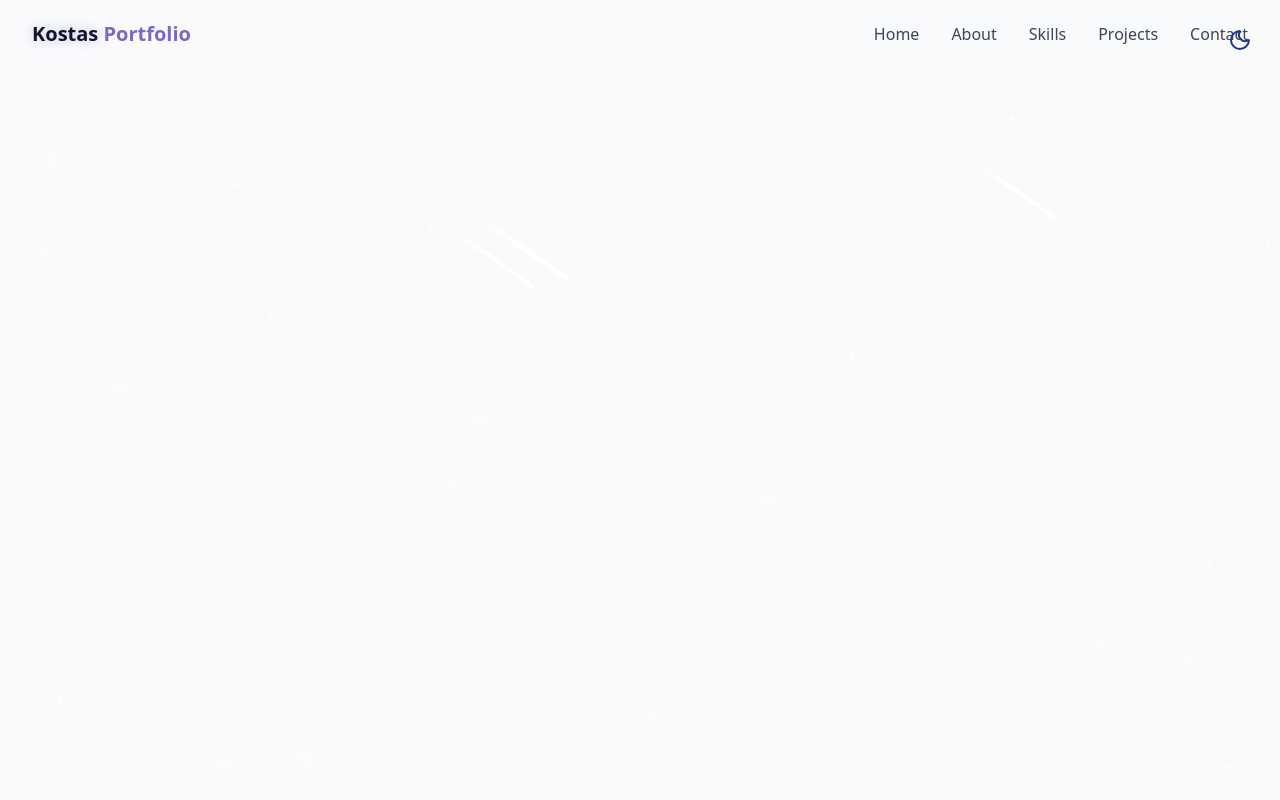
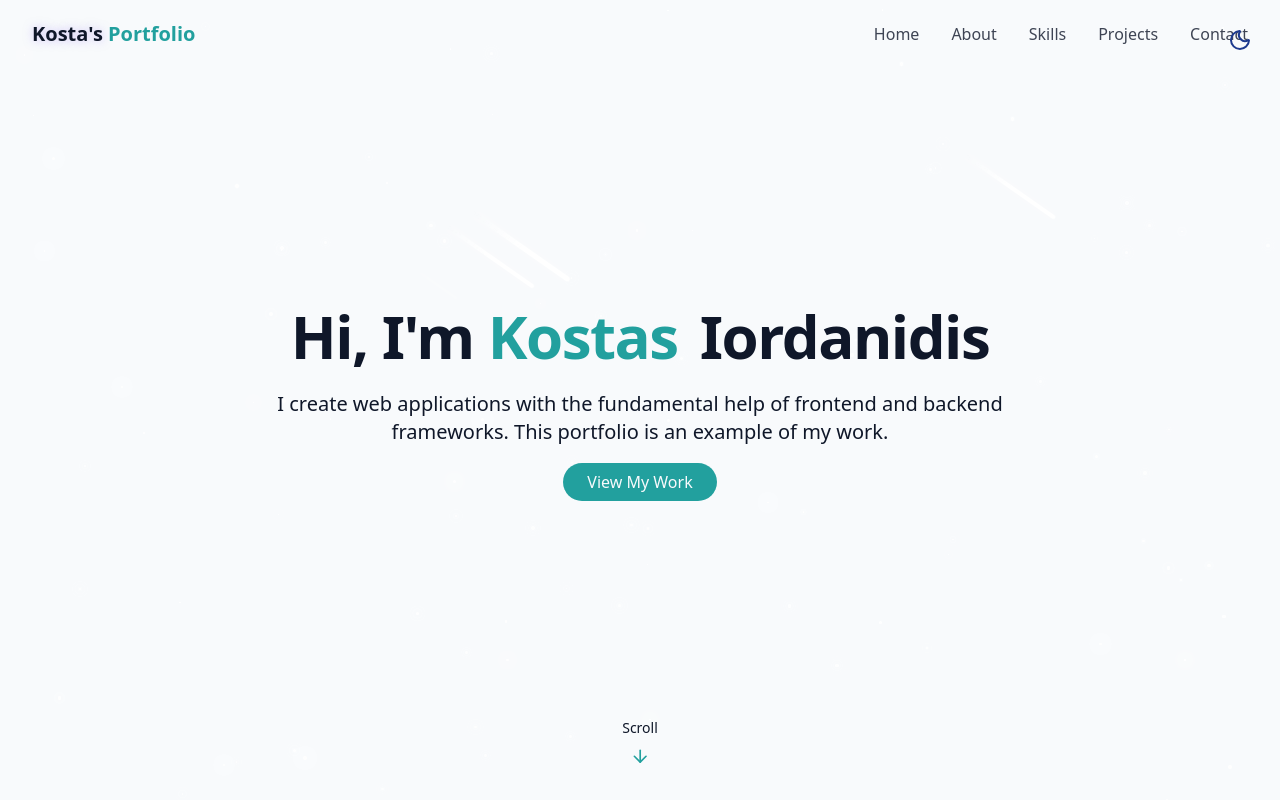
Before and after one commit to iordanidisk/iordanidisk.github.io, a React (Vite) app: page / in a window 1280 px wide. Built offline with nearby package versions, Linux system fonts and the light colour scheme.

Commit message:
Added hero section

```diff
--- /dev/null
+++ b/src/components/HeroSection.jsx
@@ -0,0 +1,37 @@
+import { ArrowDown } from "lucide-react";
+
+export const HeroSection = () => {
+    return (
+        <section
+            id="hero"
+            className="relative min-h-screen flex flex-col items-center justify-center px-4"
+        >
+            <div className="container max-w-4xl mx-auto text-center z-10">
+                <div className="space-y-6">
+                    <h1 className="text-4xl md:text-6xl font-bold tracking-tight">
+                        <span className="opacity-0 animate-fade-in"> Hi, I'm</span>
+                        <span className="text-primary opacity-0 animate-fade-in-delay-1"> Kostas</span>
+                        <span className="text-gredient ml-2 opacity-0 animate-fade-in-delay-2"> Iordanidis</span>
+                    </h1>
+                    <p className="text-lg md:text-xl text-muted-foreground max-2-2xl mx-auto opacity-0 animate-fade-in-delay-3">
+                        I create web applications with the fundamental help of frontend and backend frameworks.
+                        This portfolio is an example of my work.
+                    </p>
+
+                    <div className="opacity-0 animate-fade-in-delay-4">
+                        <a href="#projects" className="cosmic-button">
+                            View My Work
+                        </a>
+                    </div>
+                </div>
+
+            </div>
+
+            <div className="absolute bottom-8 left-1/2 transform -translate-x-1/2 flex flex-col items-center animate-bounce">
+                <span className="text-sm text-muted-foreground mb-2">Scroll</span>
+                <ArrowDown className="h-5 w-5 text-primary" />
+            </div>
+
+        </section>
+    );
+};
--- a/src/components/Navbar.jsx
+++ b/src/components/Navbar.jsx
@@ -36,7 +36,7 @@
                     href="#hero"
                 >
                     <span className="relative z-10">
-                        <span className="text-glow text-foreground">Kostas</span> Portfolio
+                        <span className="text-glow text-foreground">Kosta's</span> Portfolio
                     </span>
                 </a>
 
--- a/src/index.css
+++ b/src/index.css
@@ -69,7 +69,7 @@
 
     --card: 0 0% 100%;
 
-    --primary: 250 47% 60%;
+    --primary: 179 65% 38%;
     --primary-foreground: 210 40% 98%;
 
     --border: 214 32% 91%;
@@ -81,7 +81,7 @@
 
     --card: 222 47% 8%;
 
-    --primary: 250 65% 65%;
+    --primary: 179 65% 38%;
     --primary-foreground: 213 31% 91%;
 
     --border: 217 33% 20%;
--- a/src/pages/Home.jsx
+++ b/src/pages/Home.jsx
@@ -1,6 +1,7 @@
 import { Navbar } from "@/components/Navbar";
 import { ThemeToggle } from "@/components/ThemeToggle";
 import { StarBackground } from "@/components/StarBackground";
+import { HeroSection } from "@/components/HeroSection";
 
 export const Home = () => {
     return(
@@ -14,6 +15,12 @@
         {/* Navbar */}
         <Navbar />
 
+        {/* Main Content */}
+
+        <main>
+            <HeroSection />
+        </main>
+
     </div>
     );
 };
```
